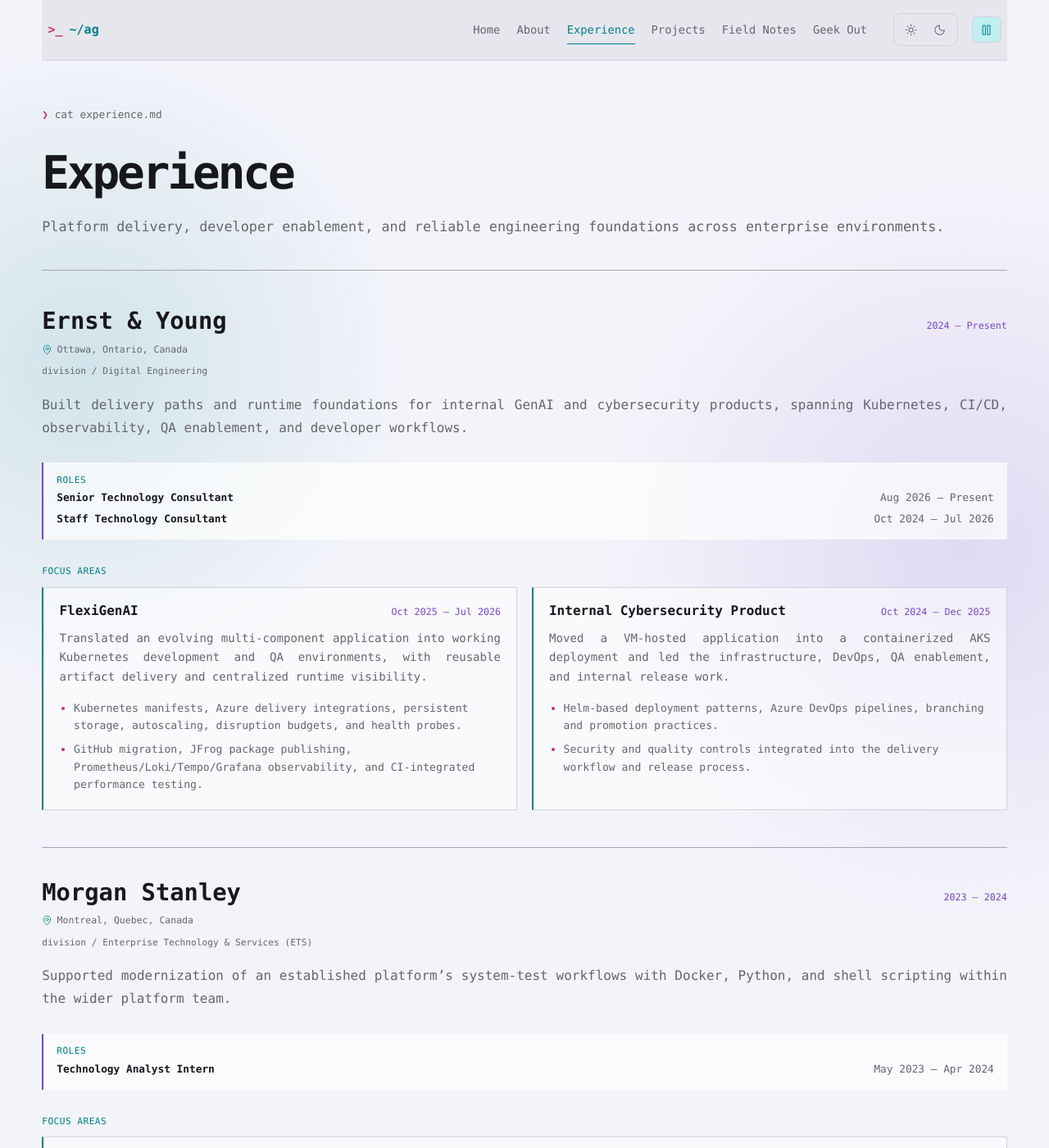
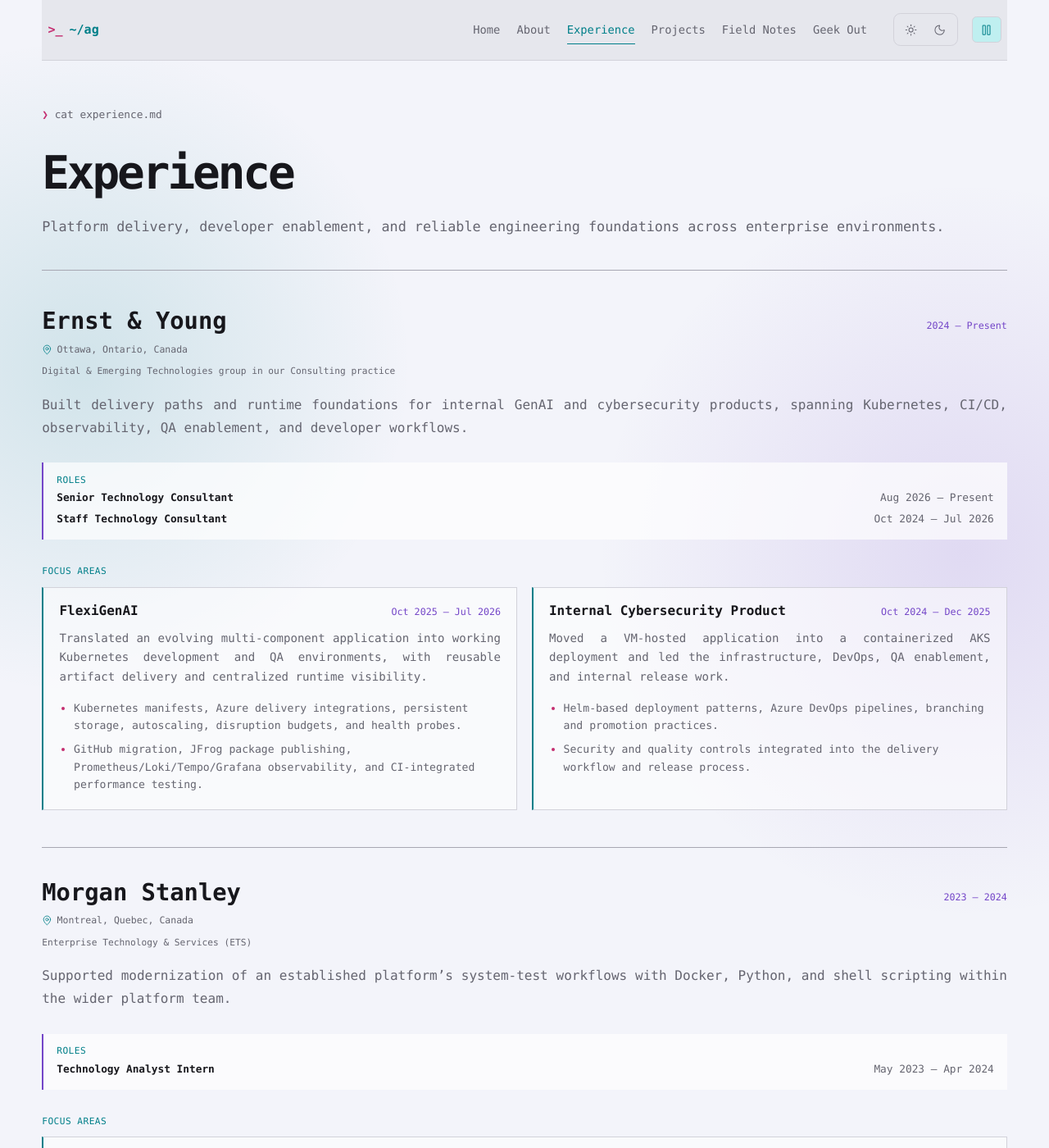
Before and after one commit to ANISHG-26/ANISHG-26.github.io, a Jekyll site: the page built from experience.html, in a window 1280 px wide and 1400 px high. Shown: the whole window at 82% size. Built offline with Jekyll 4.4.1, drawn with Linux system fonts in a browser that asks for light colours; nearby versions of some CDN libraries; some of the changed text lies outside the part shown.

Commit message:
refine: use EY consulting group label

```diff
--- a/_data/experience.yml
+++ b/_data/experience.yml
@@ -1,7 +1,7 @@
 - company: Ernst & Young LLP
   display_name: Ernst & Young
   location: Ottawa, Ontario, Canada
-  division: Digital Engineering
+  division: Digital & Emerging Technologies group in our Consulting practice
   period: 2024 — Present
   summary: Built delivery paths and runtime foundations for internal GenAI and cybersecurity products, spanning Kubernetes, CI/CD, observability, QA enablement, and developer workflows.
   roles:
--- a/experience.html
+++ b/experience.html
@@ -13,7 +13,7 @@
         <div>
           <h2>{{ item.display_name | default: item.company }}</h2>
           <p class="experience-location"><i data-lucide="map-pin" aria-hidden="true"></i>{{ item.location }}</p>
-          <p class="experience-division">division / {{ item.division }}</p>
+          <p class="experience-division">{{ item.division }}</p>
         </div>
         <time>{{ item.period }}</time>
       </header>
```
Also changed, not shown: docs/design-contract.md (+6 -0 lines).
